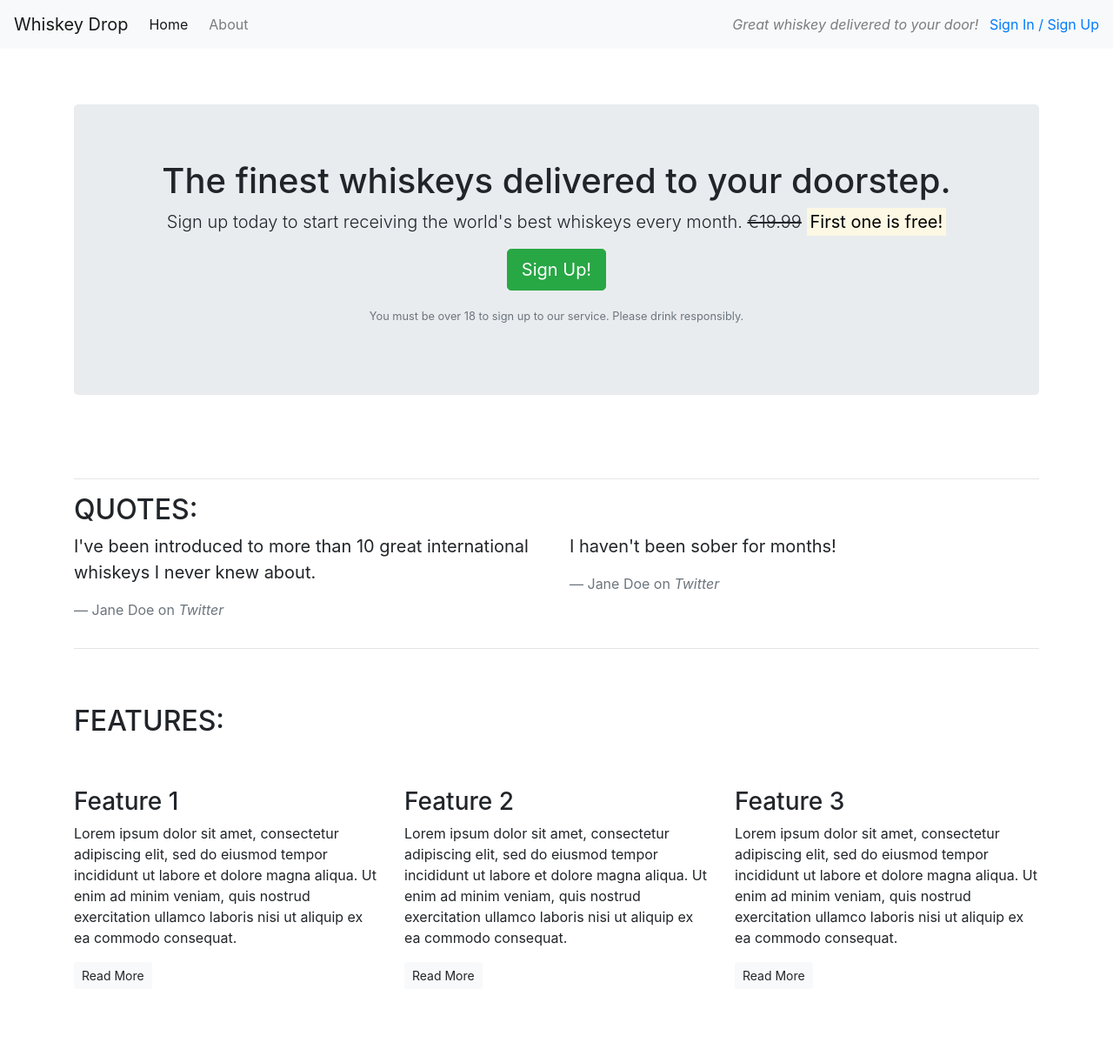
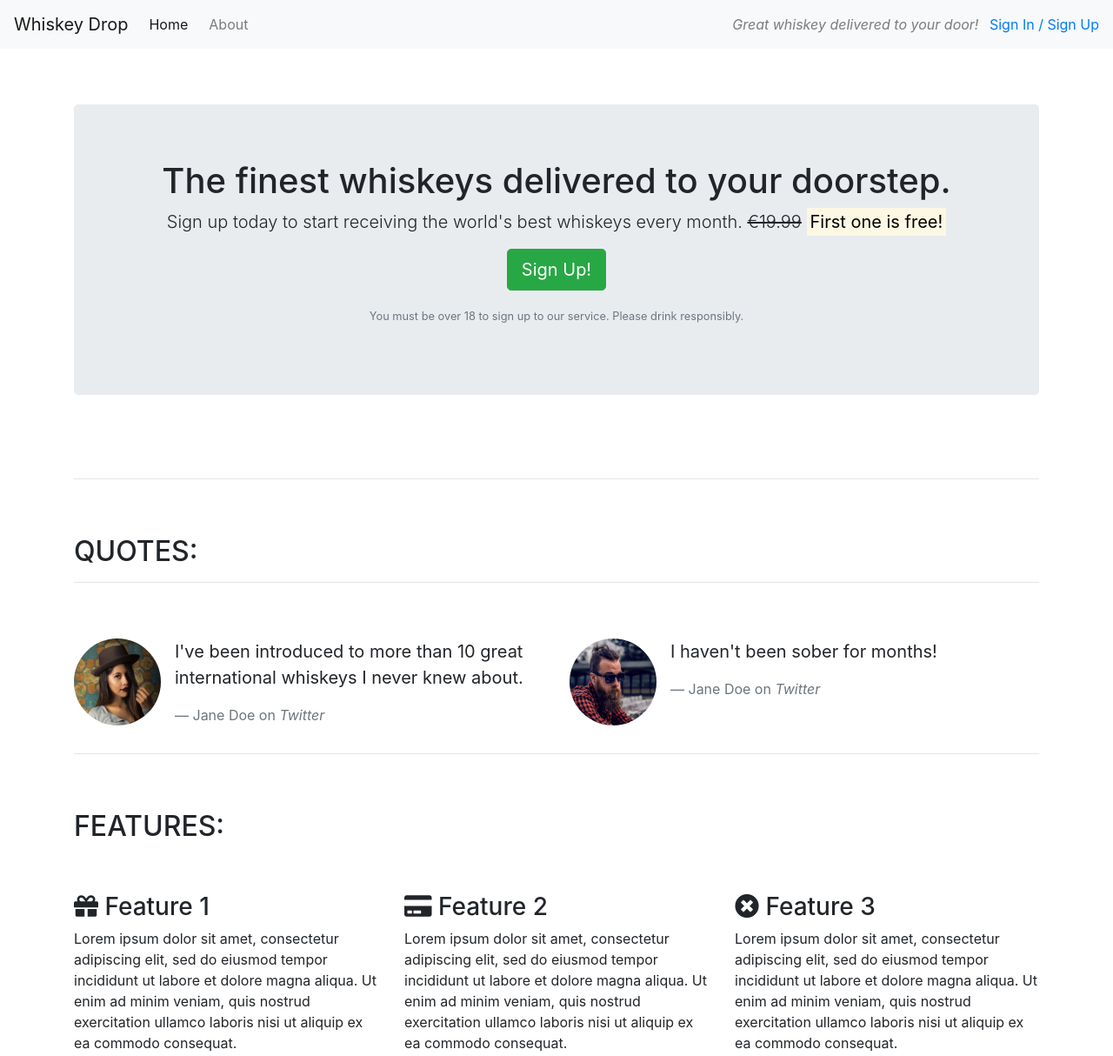
Before and after one commit to Emmacharleswilson/Whisky-Drop, a plain HTML site: page index.html in a window 1280 px wide. Shown: the top 1214 px of the page at 87% size. Before the commit the page ends 1153 px from the top, so only its background shows below. Drawn offline with nearby package versions, Linux system fonts and the light colour scheme.

Commit message:
Add fontawesome icon's to features

```diff
--- a/index.html
+++ b/index.html
@@ -6,6 +6,8 @@
     <meta name="viewport" content="width=device-width, initial-scale=1.0">
     <title>Whiskey Drop | Taste a new whiskey every month</title>
     <link rel="stylesheet" href="https://maxcdn.bootstrapcdn.com/bootstrap/4.1.3/css/bootstrap.min.css">
+    <link rel="stylesheet" href="https://use.fontawesome.com/releases/v5.6.1/css/all.css"
+        integrity="sha384-gfdkjb5BdAXd+lj+gudLWI+BXq4IuLW5IT+brZEZsLFm++aCMlF1V92rMkPaX4PP" crossorigin="anonymous">
 </head>
 
 <body>
@@ -40,26 +42,43 @@
         </div>
         <!-- /.callout -->
         <hr>
-
         <!-- Quotes -->
         <section class="quotes">
             <div class="row">
-                <div class="col-12">
+                <div class="col-12 my-5">
                     <h2 class="text-uppercase">Quotes:</h2>
+                    <hr />
                 </div>
             </div>
             <div class="row">
                 <div class="col-12 col-md-6">
-                    <blockquote class="blockquote">
-                        <p>I've been introduced to more than 10 great international whiskeys I never knew about.</p>
-                        <footer class="blockquote-footer">Jane Doe on <cite title="Twitter">Twitter</cite></footer>
-                    </blockquote>
+                    <div class="media">
+                        <div class="d-none d-sm-block">
+                            <img src="images/girl-image.png" class="rounded-circle mr-3" height=100 width=100>
+                        </div>
+                        <div class="media-body">
+                            <blockquote class="blockquote">
+                                <p>I've been introduced to more than 10 great international whiskeys I never knew about.
+                                </p>
+                                <footer class="blockquote-footer">Jane Doe on <cite title="Twitter">Twitter</cite>
+                                </footer>
+                            </blockquote>
+                        </div>
+                    </div>
                 </div>
                 <div class="col-12 col-md-6">
-                    <blockquote class="blockquote">
-                        <p>I haven't been sober for months!</p>
-                        <footer class="blockquote-footer">Jane Doe on <cite title="Twitter">Twitter</cite></footer>
-                    </blockquote>
+                    <div class="media">
+                        <div class="d-none d-sm-block">
+                            <img src="images/guy-image.png" class="rounded-circle mr-3" height=100 width=100>
+                        </div>
+                        <div class="media-body">
+                            <blockquote class="blockquote">
+                                <p>I haven't been sober for months!</p>
+                                <footer class="blockquote-footer">Jane Doe on <cite title="Twitter">Twitter</cite>
+                                </footer>
+                            </blockquote>
+                        </div>
+                    </div>
                 </div>
             </div>
         </section>
@@ -76,7 +95,7 @@
             <div class="row">
                 <div class="col-12 col-md-6 col-lg-4">
                     <div class="feature">
-                        <h3>Feature 1</h3>
+                        <h3><i class="fas fa-gift"></i> Feature 1</h3>
                         <p>Lorem ipsum dolor sit amet, consectetur adipiscing elit, sed do eiusmod tempor incididunt ut
                             labore et dolore magna aliqua. Ut enim ad minim veniam, quis nostrud exercitation ullamco
                             laboris nisi ut aliquip ex ea commodo consequat.</p>
@@ -85,7 +104,7 @@
                 </div>
                 <div class="col-12 col-md-6 col-lg-4">
                     <div class="feature">
-                        <h3>Feature 2</h3>
+                        <h3><i class="fas fa-credit-card"></i> Feature 2</h3>
                         <p>Lorem ipsum dolor sit amet, consectetur adipiscing elit, sed do eiusmod tempor incididunt ut
                             labore et dolore magna aliqua. Ut enim ad minim veniam, quis nostrud exercitation ullamco
                             laboris nisi ut aliquip ex ea commodo consequat.</p>
@@ -94,7 +113,7 @@
                 </div>
                 <div class="col-12 d-md-none d-lg-block col-lg-4">
                     <div class="feature">
-                        <h3>Feature 3</h3>
+                        <h3><i class="fas fa-times-circle"></i> Feature 3</h3>
                         <p>Lorem ipsum dolor sit amet, consectetur adipiscing elit, sed do eiusmod tempor incididunt ut
                             labore et dolore magna aliqua. Ut enim ad minim veniam, quis nostrud exercitation ullamco
                             laboris nisi ut aliquip ex ea commodo consequat.</p>
```
Also changed, not shown: images/girl-image.png (added), images/guy-image.png (added).
